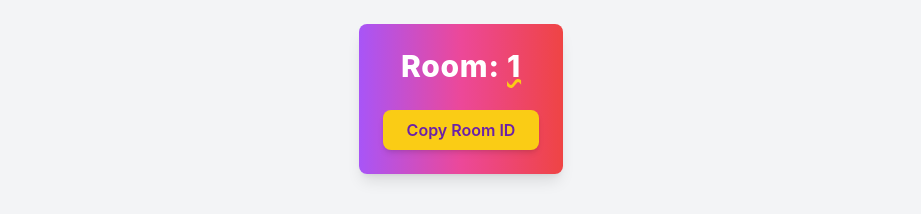
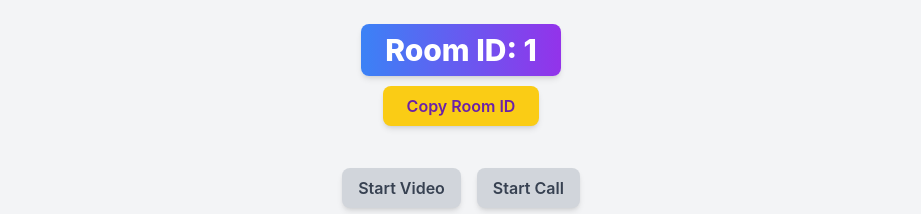
Before and after one commit to alimirhashimli1/video-call-app, a React (Vite) app in the folder frontend/: page /room/1 in a window 1280 px wide. Shown: the top 214 px of the page, without its empty margins (179-1100 px from the left). Built offline with nearby package versions, Linux system fonts and the light colour scheme; no server answers.

Commit message:
changed copy button style

```diff
--- a/frontend/src/App.tsx
+++ b/frontend/src/App.tsx
@@ -129,9 +129,7 @@ const Room: React.FC = () => {
       peerConnectionRef.current = new RTCPeerConnection({ iceServers });
       stream
         .getTracks()
-        .forEach((track) =>
-          peerConnectionRef.current?.addTrack(track, stream)
-        );
+        .forEach((track) => peerConnectionRef.current?.addTrack(track, stream));
 
       peerConnectionRef.current.ontrack = (event) => {
         if (remoteVideoRef.current && event.streams[0]) {
@@ -203,10 +201,11 @@ const Room: React.FC = () => {
 
   return (
     <div className="h-screen bg-gray-100 flex flex-col items-center p-6">
-       <div className="relative flex flex-col items-center bg-gradient-to-r from-purple-500 via-pink-500 to-red-500 text-white p-6 rounded-lg shadow-lg mb-8">
-      <h1 className="text-3xl font-extrabold tracking-wide mb-4">
-        Room: <span className="underline decoration-wavy decoration-yellow-400">{roomId}</span>
+     <div className="relative flex flex-col items-center mb-8">
+      <h1 className="text-3xl font-extrabold text-gray-800 bg-gradient-to-r from-blue-500 to-purple-600 text-white px-6 py-2 rounded-lg shadow-md">
+        Room ID: {roomId}
       </h1>
+
         <button
           onClick={handleCopy}
           className="px-6 py-2 bg-yellow-400 text-purple-800 font-semibold rounded-lg shadow-md hover:bg-yellow-500 transition duration-300"
@@ -241,7 +240,6 @@ const Room: React.FC = () => {
         >
           {isCallActive ? "Stop Call" : "Start Call"}
         </button>
-
       </div>
       <div className="flex space-x-4 mb-6 w-full justify-center">
         <div className="relative w-1/2 md:w-1/3 bg-black rounded-lg shadow-lg p-2">
```
Lines whose indentation alone changed are shown as unchanged.
